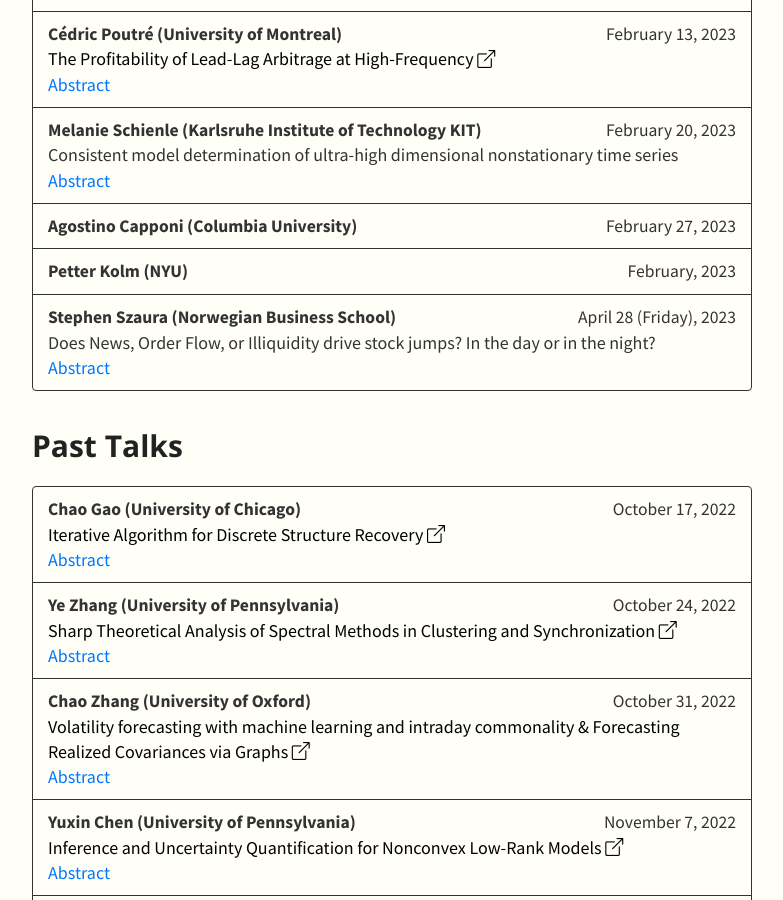
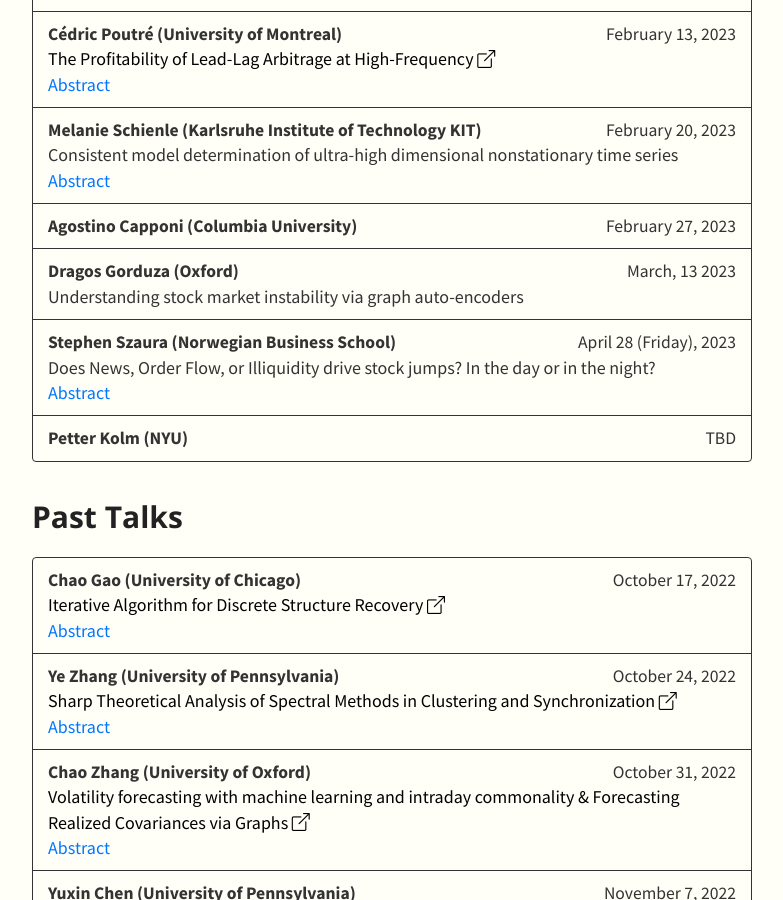
Before and after one commit to SML-Fin/SML-Fin.github.io, a Jekyll site: the page built from index.md, in a window 1280 px wide and 900 px high, scrolled down 675 px. Shown: the whole window, without its empty margins (248-1031 px from the left). Built offline with Jekyll 4.4.1, drawn with Linux system fonts in a browser that asks for light colours; nearby versions of some CDN libraries; our own code applies the rules of GitHub Pages for plain Markdown files.

Commit message:
adding Dragos

```diff
--- a/_data/talks.yml
+++ b/_data/talks.yml
@@ -16,12 +16,15 @@
       title: Consistent model determination of ultra-high dimensional nonstationary time series
     - speaker: Agostino Capponi (Columbia University)
       date: February 27, 2023
-    - speaker: Petter Kolm (NYU)
-      date: February, 2023
+    - speaker: Dragos Gorduza (Oxford)
+      date: March, 13 2023
+      title: Understanding stock market instability via graph auto-encoders
     - speaker: Stephen Szaura (Norwegian Business School)
       date: April 28 (Friday), 2023
       title: Does News, Order Flow, or Illiquidity drive stock jumps? In the day or in the night?
       abstract: The overnight material news events and sources of stock illiquidity can be potentially important sources of jumps in stock returns. We find that for the average firm in the cross-section, stock illiquidity is more likely to drive a stock return jump than either day or overnight news flow frequency and content, however, for larger firms there is a higher likelihood that the stock return jump is driven by overnight news flow frequency. Yet our results find a larger idiosyncratic jump size for a higher number of day news articles than stock illiquidity for the average and large firms. Our results show how day and overnight news flow, stock illiquidity, and order flow are reflected in stock return jumps and idiosyncratic jump risk.
+    - speaker: Petter Kolm (NYU)
+      date: TBD
 
 
 
```
